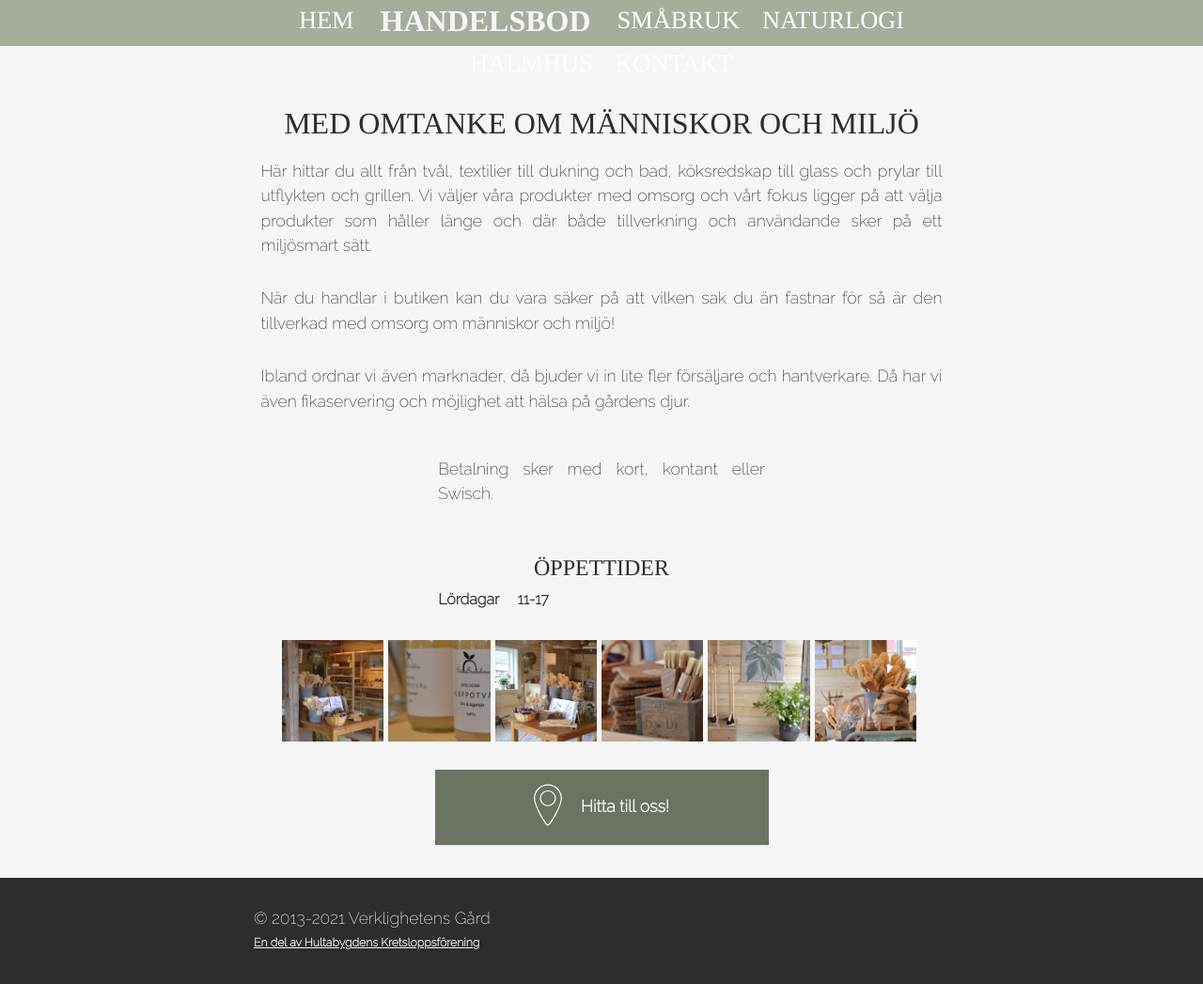
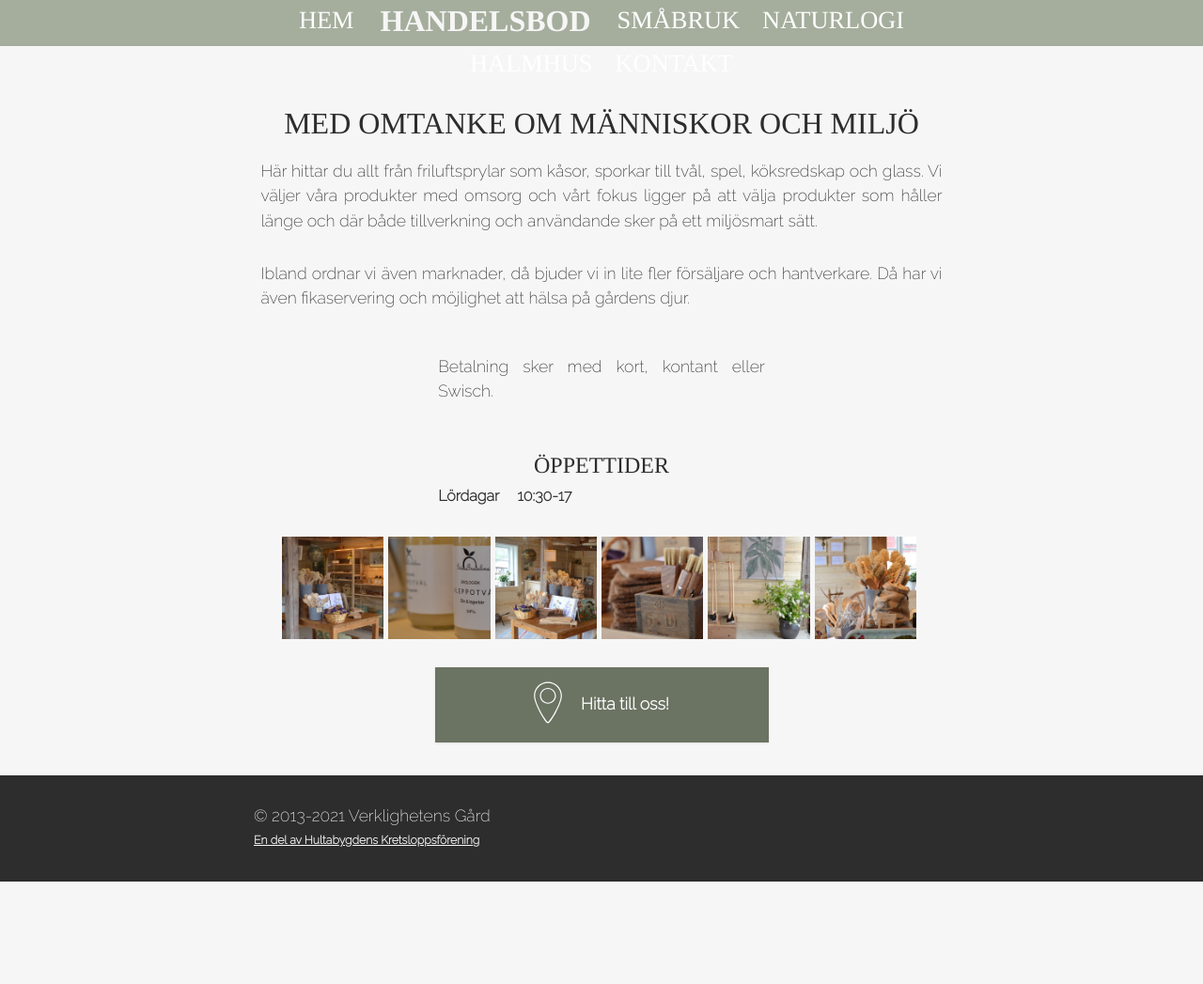
Before and after one commit to lejossan/verkligheten, a PHP site: page /handelsbod.php in a window 1280 px wide. Shown: the part 351-1398 px from the top of the page at 94% size. After the commit the page ends 1289 px from the top, so only its background shows below. Run offline with PHP 8.4, Linux system fonts and the light colour scheme; some libraries are stand-ins or nearby versions; some web fonts are replaced.

Commit message:
handelsbod text

```diff
--- a/handelsbod.php
+++ b/handelsbod.php
@@ -10,15 +10,14 @@
   <div class="section container">
     <div class="col--12">
       <h2>MED OMTANKE OM MÄNNISKOR OCH MILJÖ</h2>
-      <p>Här hittar du allt från tvål, textilier till dukning och bad, köksredskap till glass och prylar till utflykten och grillen. Vi väljer våra produkter med omsorg och vårt fokus ligger på att välja produkter som håller länge och där både tillverkning och användande sker på ett miljösmart sätt. </p>
-      <p>När du handlar i butiken kan du vara säker på att vilken sak du än fastnar för så är den tillverkad med omsorg om människor och miljö! </p>
+      <p>Här hittar du allt från friluftsprylar som kåsor, sporkar till tvål, spel, köksredskap och glass. Vi väljer våra produkter med omsorg och vårt fokus ligger på att välja produkter som håller länge och där både tillverkning och användande sker på ett miljösmart sätt. </p>
       <p>Ibland ordnar vi även marknader, då bjuder vi in lite fler försäljare och hantverkare. Då har vi även fikaservering och möjlighet att hälsa på gårdens djur. </p>
       <br/>
       <p class="col--6 mb">Betalning sker med kort, kontant eller Swisch.</p>
     <div>
       <h3 class="mt">ÖPPETTIDER</h3>
       <ul class="col--6 listbox mb">
-        <li><span class="mr">Lördagar</span> <span>11-17</span></li>
+        <li><span class="mr">Lördagar</span> <span>10:30-17</span></li>
       </ul>
 
       </div>
```
